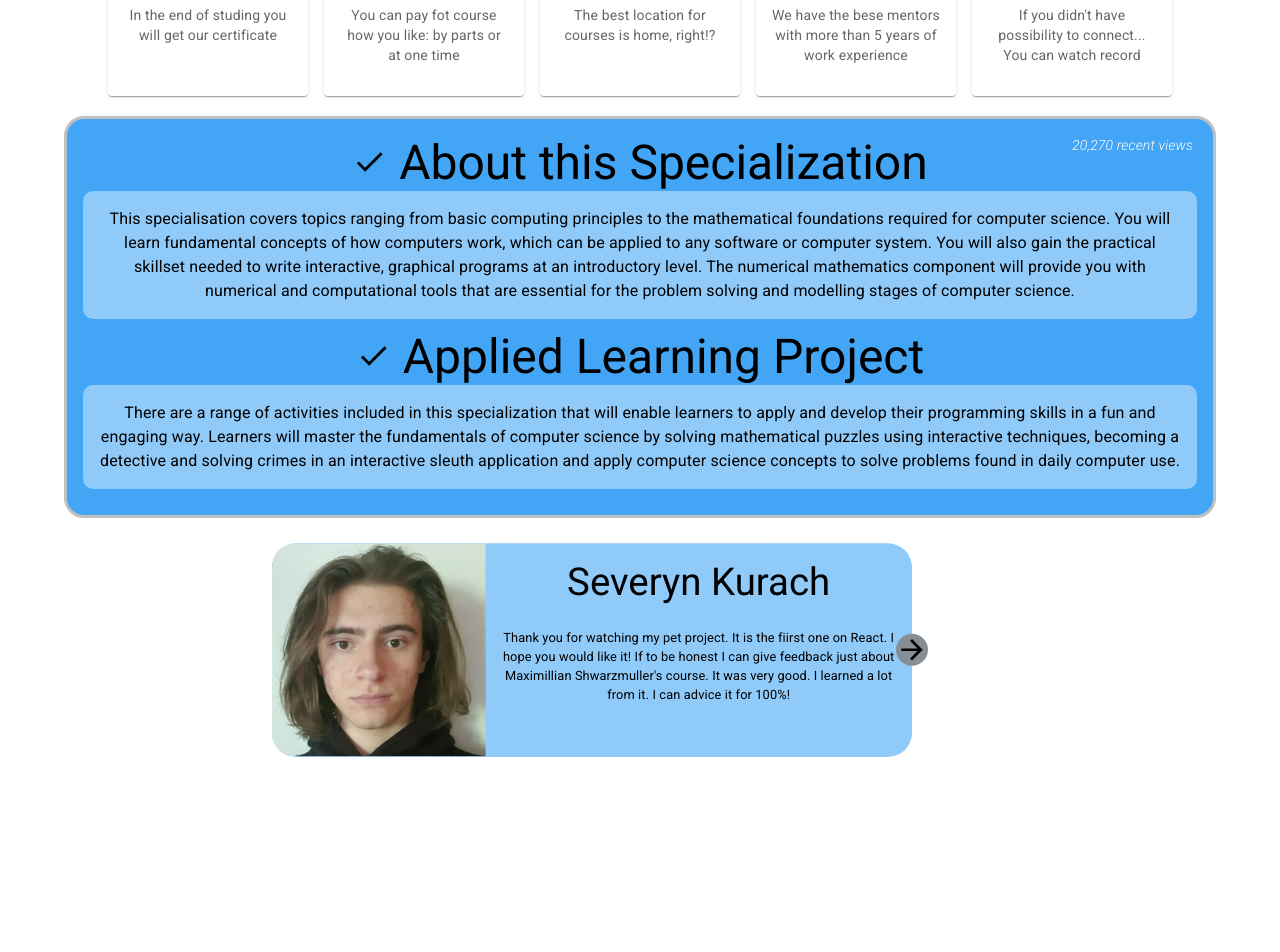
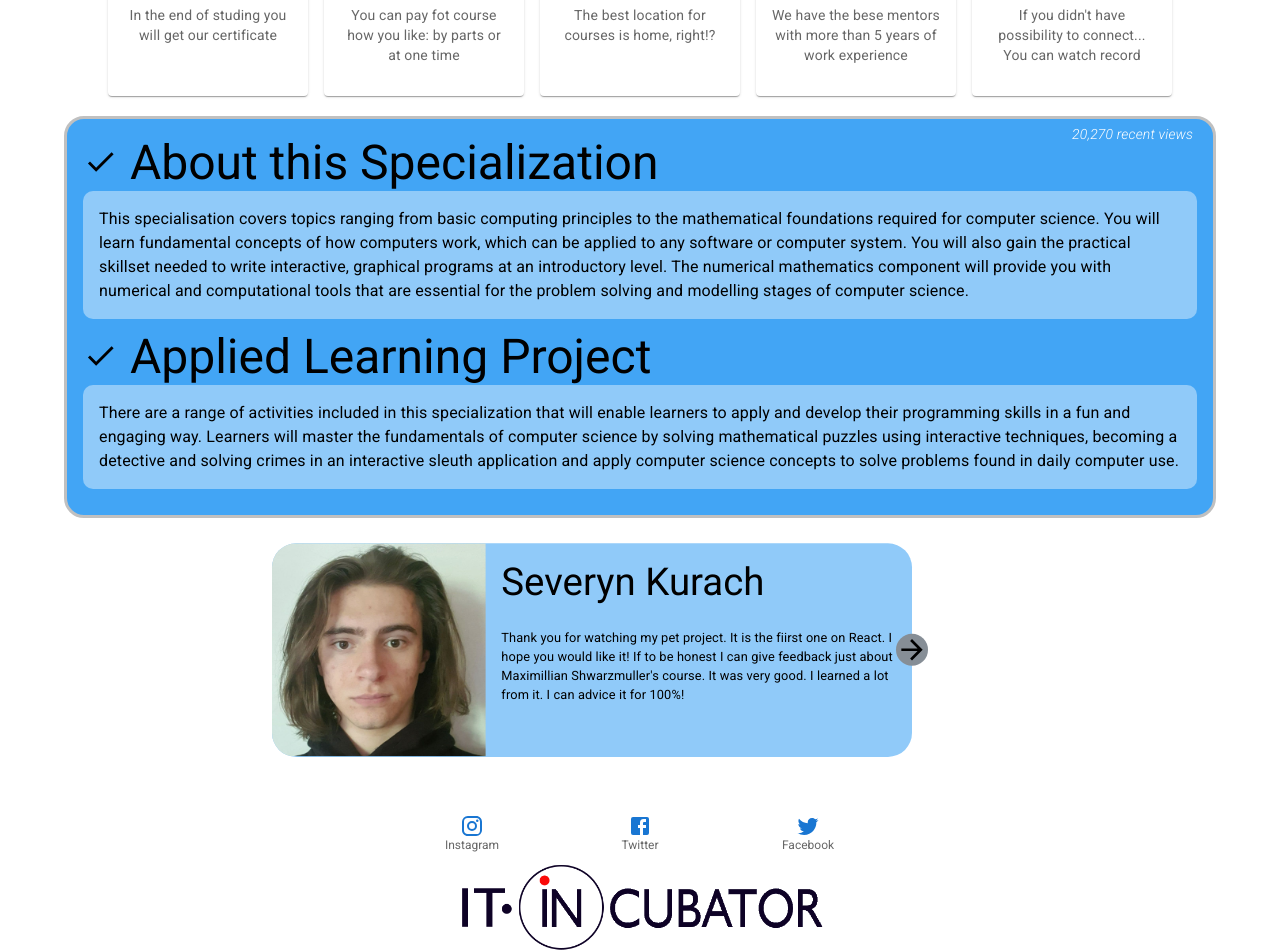
Before and after one commit to Severynson/registration_4_course_pet_proj_final_edition, a React (Create React App) app: page /mainpage in a window 1280 px wide. Shown: the part 720-1672 px from the top of the page. Before the commit the page ends 1525 px from the top, so only its background shows below. Built offline with nearby package versions, Linux system fonts and the light colour scheme.

Commit message:
footer fits to the bottom of page now

```diff
--- a/package.json
+++ b/package.json
@@ -12,6 +12,7 @@
     "@testing-library/user-event": "^13.5.0",
     "react": "^17.0.2",
     "react-dom": "^17.0.2",
+    "react-router-dom": "^6.2.1",
     "react-scripts": "5.0.0",
     "web-vitals": "^2.1.3"
   },
--- a/src/App.js
+++ b/src/App.js
@@ -1,13 +1,18 @@
-import './App.css';
-import Header from './Components/Header/Header';
-import MainPage from './Pages/MainPage/MainPage';
+import "./App.css";
+import Header from "./Components/Header/Header";
+import MainPage from "./Pages/MainPage/MainPage";
+import Footer from "./Components/Footer/Footer";
+import { Route, Routes } from "react-router-dom";
 
 function App() {
   return (
-    <div className="App">
+    <>
       <Header />
-      <MainPage />
-    </div>
+      <Routes>
+        <Route path="/mainpage" element={<MainPage />} />
+      </Routes>
+      <Footer />
+    </>
   );
 }
 
--- /dev/null
+++ b/src/Components/Footer/Footer.js
@@ -0,0 +1,33 @@
+import itIncubator from "../../Images/ItIncubator.png";
+import * as React from "react";
+import {
+  BottomNavigation,
+  BottomNavigationAction,
+  CardMedia,
+  Box,
+} from "@mui/material";
+import InstagramIcon from "@mui/icons-material/Instagram";
+import FacebookIcon from "@mui/icons-material/Facebook";
+import TwitterIcon from "@mui/icons-material/Twitter";
+import { blue } from "@mui/material/colors";
+
+const Footer = () => {
+  return (
+    <footer style={{
+          marginTop: "auto"
+        }}
+        >
+               <BottomNavigation
+        showLabels
+
+      >
+        <BottomNavigationAction  label="Instagram" icon={<InstagramIcon sx={{fill: blue[700]}}/>} />
+        <BottomNavigationAction label="Twitter" icon={<FacebookIcon  sx={{fill: blue[700]}}/>} />
+        <BottomNavigationAction label="Facebook" icon={<TwitterIcon  sx={{fill: blue[700]}}/>} />
+      </BottomNavigation>
+       <CardMedia component="img" src={itIncubator} sx={{ width: "30%", margin: "0 auto" }} />
+    </footer>
+  );
+};
+
+export default Footer;
--- a/src/Pages/MainPage/Articles/Articles.js
+++ b/src/Pages/MainPage/Articles/Articles.js
@@ -37,8 +37,8 @@ const Articles = () => {
       <Typography
         sx={{
           position: "absolute",
-          right: 0,
-          paddingRight: "20px",
+          right: 20,
+          top: 5,
           fontStyle: "italic",
           color: "#fff",
         }}
--- a/src/Pages/MainPage/Carousel/Carousel.js
+++ b/src/Pages/MainPage/Carousel/Carousel.js
@@ -184,6 +184,7 @@ const Carousel = () => {
                       component="img"
                       image={image}
                       title={name}
+                      loading="lazy"
                     />
                   </Box>
                 </Grid>
--- a/src/index.css
+++ b/src/index.css
@@ -5,3 +5,9 @@ body {
     'Ubuntu', 'Cantarell', 'Fira Sans', 'Droid Sans', 'Helvetica Neue',
     sans-serif;
   }
+
+  #root {
+    min-height: 100vh;
+    display: flex;
+    flex-direction: column;
+  }
--- a/src/index.js
+++ b/src/index.js
@@ -1,14 +1,17 @@
-import React from 'react';
-import ReactDOM from 'react-dom';
-import './index.css';
-import App from './App';
-import reportWebVitals from './reportWebVitals';
+import React from "react";
+import ReactDOM from "react-dom";
+import "./index.css";
+import App from "./App";
+import reportWebVitals from "./reportWebVitals";
+import { BrowserRouter } from "react-router-dom";
 
 ReactDOM.render(
   <React.StrictMode>
-    <App />
+    <BrowserRouter>
+      <App />
+    </BrowserRouter>
   </React.StrictMode>,
-  document.getElementById('root')
+  document.getElementById("root")
 );
 
 // If you want to start measuring performance in your app, pass a function
```
Also changed, not shown: src/Images/ItIncubator.png (added), 1 other file (tests, documents, lock files or other folders).
